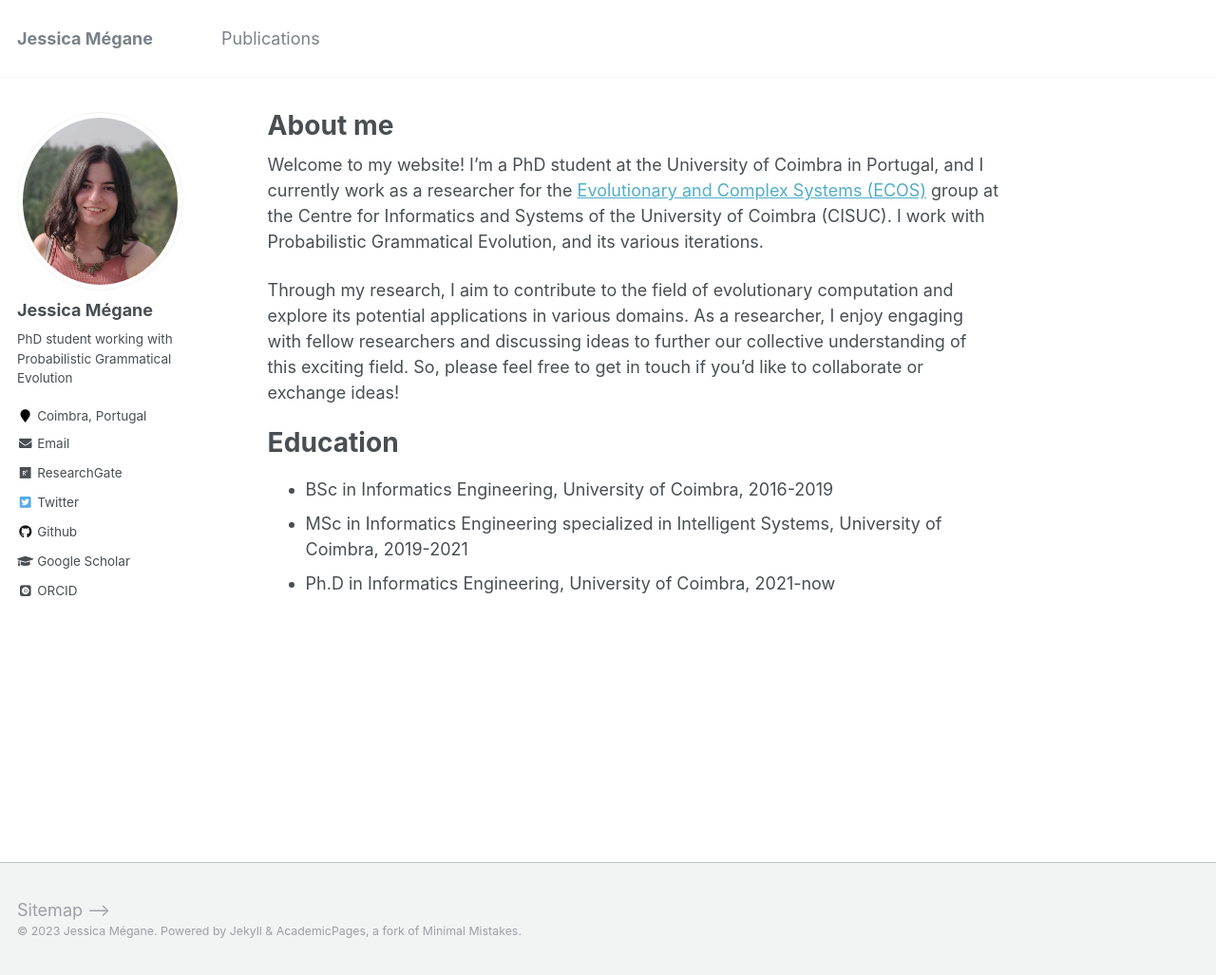
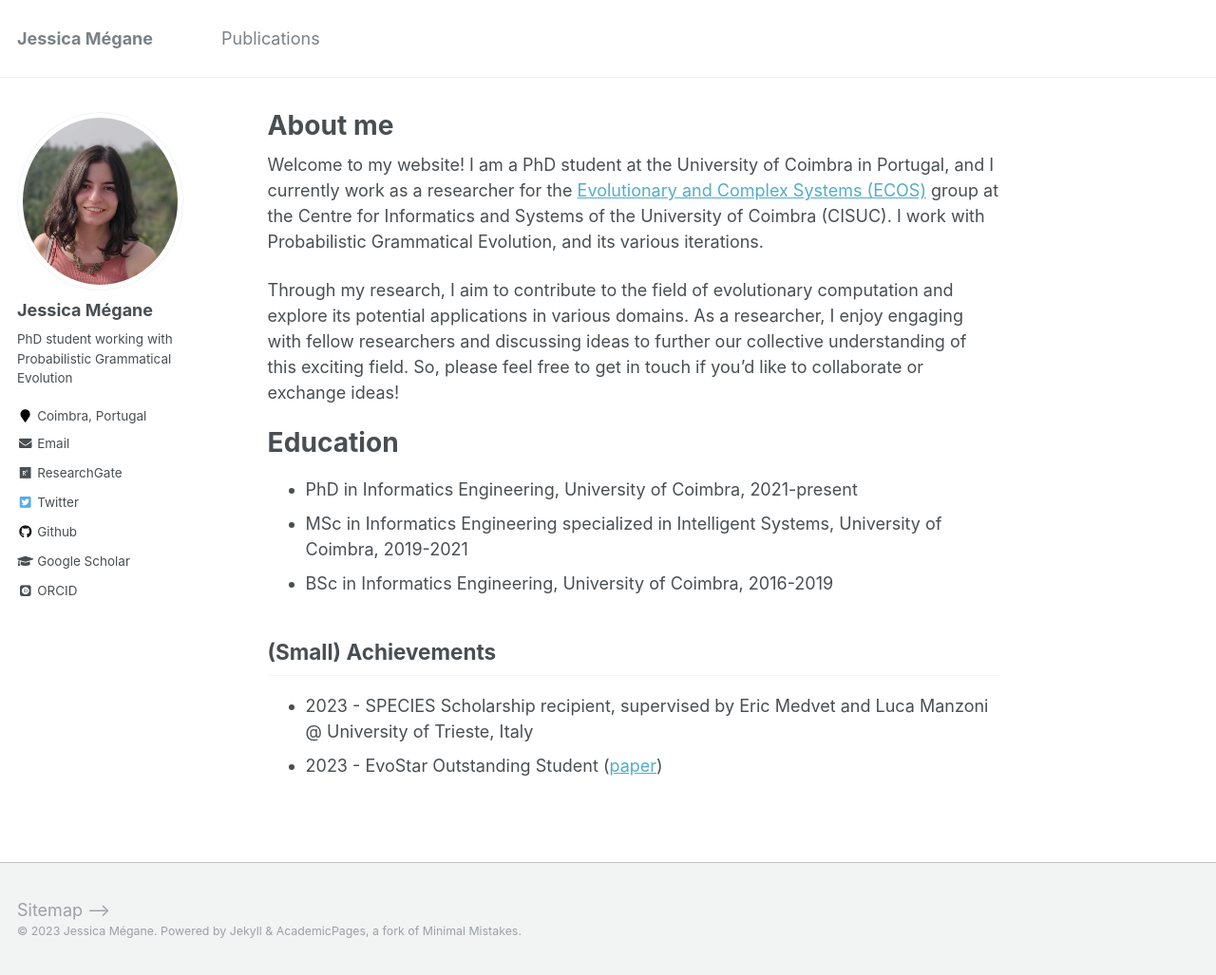
Before and after one commit to jessicamegane/jessicamegane.github.io, a Jekyll site: the page built from _pages/about.md, in a window 1280 px wide and 1027 px high. Shown: the whole window at 95% size. Built offline with Jekyll 4.4.1, drawn with Linux system fonts in a browser that asks for light colours; some web fonts are replaced.

Commit message:
updated about me page

```diff
--- a/_pages/about.md
+++ b/_pages/about.md
@@ -9,12 +9,17 @@ redirect_from:
 ---
 
 
-Welcome to my website! I'm a PhD student at the University of Coimbra in Portugal, and I currently work as a researcher for the [Evolutionary and Complex Systems (ECOS)](https://www.cisuc.uc.pt/en/ECOS) group at the Centre for Informatics and Systems of the University of Coimbra (CISUC). I work with Probabilistic Grammatical Evolution, and its various iterations.
+Welcome to my website! I am a PhD student at the University of Coimbra in Portugal, and I currently work as a researcher for the [Evolutionary and Complex Systems (ECOS)](https://www.cisuc.uc.pt/en/ECOS) group at the Centre for Informatics and Systems of the University of Coimbra (CISUC). I work with Probabilistic Grammatical Evolution, and its various iterations.
 
 Through my research, I aim to contribute to the field of evolutionary computation and explore its potential applications in various domains. As a researcher, I enjoy engaging with fellow researchers and discussing ideas to further our collective understanding of this exciting field. So, please feel free to get in touch if you'd like to collaborate or exchange ideas!
 
 Education
 ======
+* PhD in Informatics Engineering, University of Coimbra, 2021-present
+* MSc in Informatics Engineering specialized in Intelligent Systems, University of Coimbra, 2019-2021
 * BSc in Informatics Engineering, University of Coimbra, 2016-2019
-* MSc in Informatics Engineering specialized in Intelligent Systems, University of Coimbra, 2019-2021
-* Ph.D in Informatics Engineering, University of Coimbra, 2021-now
+
+(Small) Achievements
+---
+* 2023 - SPECIES Scholarship recipient, supervised by Eric Medvet and Luca Manzoni @ University of Trieste, Italy
+* 2023 - EvoStar Outstanding Student ([paper](https://jessicamegane.pt/publication/2023-04-12-afm))
```
